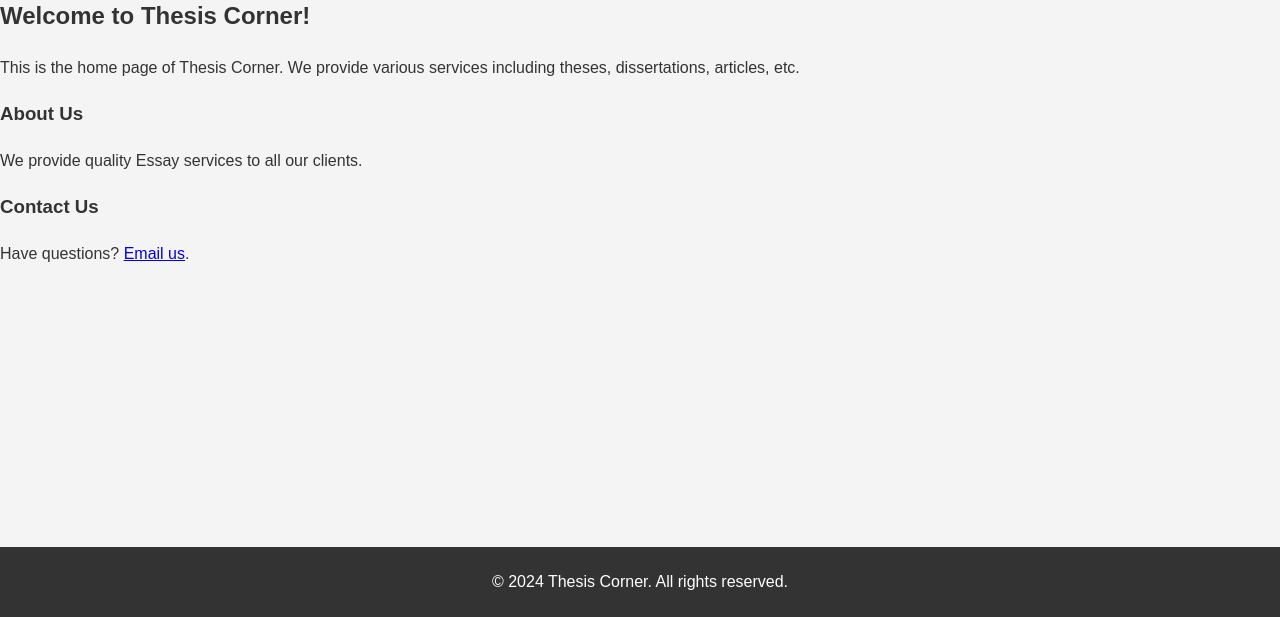
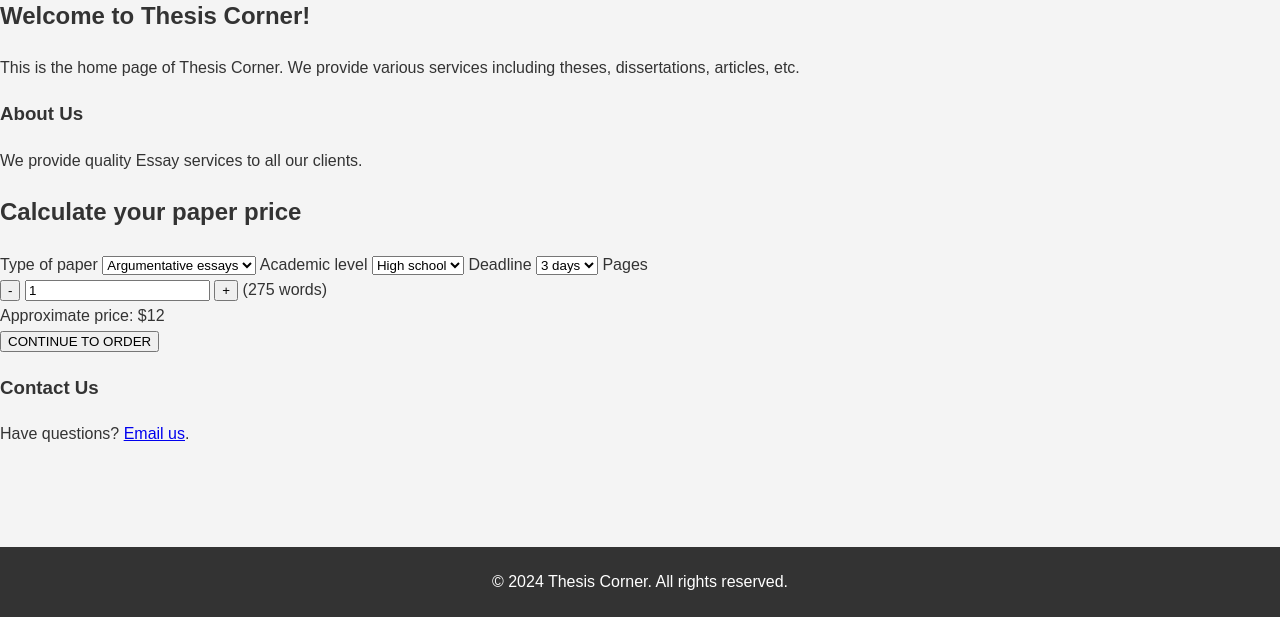
Before and after one commit to dmuvaa/thesiscorner, a Flask app: page / in a window 1280 px wide. Shown: the part 183-800 px from the top of the page. Run offline with Flask 3, Linux system fonts and the light colour scheme.

```diff
--- /dev/null
+++ b/app/static/js/calculator.js
@@ -0,0 +1,45 @@
+// calculator.js
+
+document.addEventListener('DOMContentLoaded', function() {
+    // Bind event listeners
+    document.getElementById('decreasePageCount').addEventListener('click', function() {
+        changePageCount(-1);
+    });
+    document.getElementById('increasePageCount').addEventListener('click', function() {
+        changePageCount(1);
+    });
+    document.getElementById('paperType').addEventListener('change', calculatePrice);
+    document.getElementById('academicLevel').addEventListener('change', calculatePrice);
+    document.getElementById('deadline').addEventListener('change', calculatePrice);
+    document.getElementById('continueToOrder').addEventListener('click', continueToOrder);
+
+    // Initialize the displayed price
+    calculatePrice();
+});
+
+function changePageCount(amount) {
+    var pageCountElement = document.getElementById('pageCount');
+    var currentPageCount = parseInt(pageCountElement.value, 10);
+    var newPageCount = currentPageCount + amount;
+
+    if (newPageCount < 1) newPageCount = 1; // Prevent page count from going below 1
+    pageCountElement.value = newPageCount;
+
+    calculatePrice();
+}
+
+function calculatePrice() {
+    // Placeholder logic for price calculation
+    var basePrice = 12; // Base price per page
+    var pageCount = parseInt(document.getElementById('pageCount').value, 10);
+    var price = basePrice * pageCount; // Multiply by page count
+
+    // Update the displayed price
+    document.getElementById('price').textContent = `$${price}`;
+}
+
+function continueToOrder() {
+    // Placeholder for continue to order logic
+    // You would typically handle this by submitting the form or redirecting to another page
+    alert('Continue to order with the selected options.');
+}
--- a/app/templates/index.html
+++ b/app/templates/index.html
@@ -14,8 +14,52 @@
         </section>
 
         <section>
+            <div id="price-calculator" class="calculator">
+                <h2>Calculate your paper price</h2>
+                <label for="paperType">Type of paper</label>
+                <select id="paperType">
+                    <option value="argumentative">Argumentative essays</option>
+                    <option value="analytical">Analytical essays</option>
+                    <!-- Add more paper types as needed -->
+                </select>
+
+                <label for="academicLevel">Academic level</label>
+                <select id="academicLevel">
+                    <option value="high_school">High school</option>
+                    <option value="college">College</option>
+                    <!-- Add more academic levels as needed -->
+                </select>
+
+                <label for="deadline">Deadline</label>
+                <select id="deadline">
+                    <option value="3_days">3 days</option>
+                    <option value="5_days">5 days</option>
+                    <!-- Add more deadlines as needed -->
+                </select>
+
+                <label for="pages">Pages</label>
+                <div class="page-counter">
+                    <button type="button" id="decreasePageCount">-</button>
+                    <input type="number" id="pageCount" value="1" min="1">
+                    <button type="button" id="increasePageCount">+</button>
+                    (275 words)
+                </div>
+
+                <div class="price-display">
+                    Approximate price: <span id="price">$12</span>
+                </div>
+
+                <button type="button" id="continueToOrder">CONTINUE TO ORDER</button>
+            </div>
+
+        </section>
+
+        <section>
             <h3>Contact Us</h3>
             <p>Have questions? <a href="mailto:contact@myapp.com">Email us</a>.</p>
         </section>
     </div>
+
+    <!-- Include the calculator.js file -->
+    <script src="{{ url_for('static', filename='js/calculator.js') }}"></script>
 {% endblock %}
```
Also changed, not shown: app/static/css/style.css (+46 -0 lines), app/static/css/calculator.css (added).
